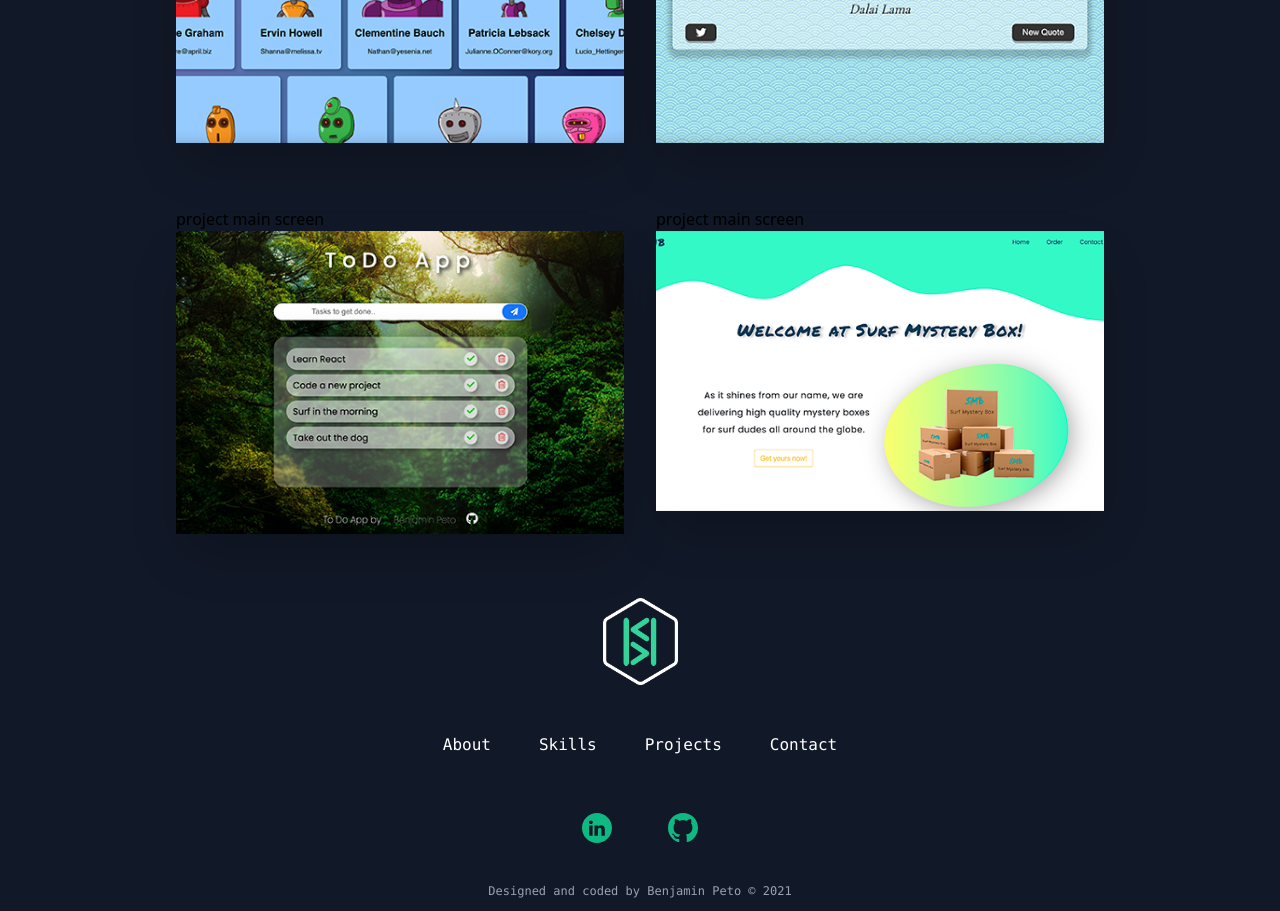
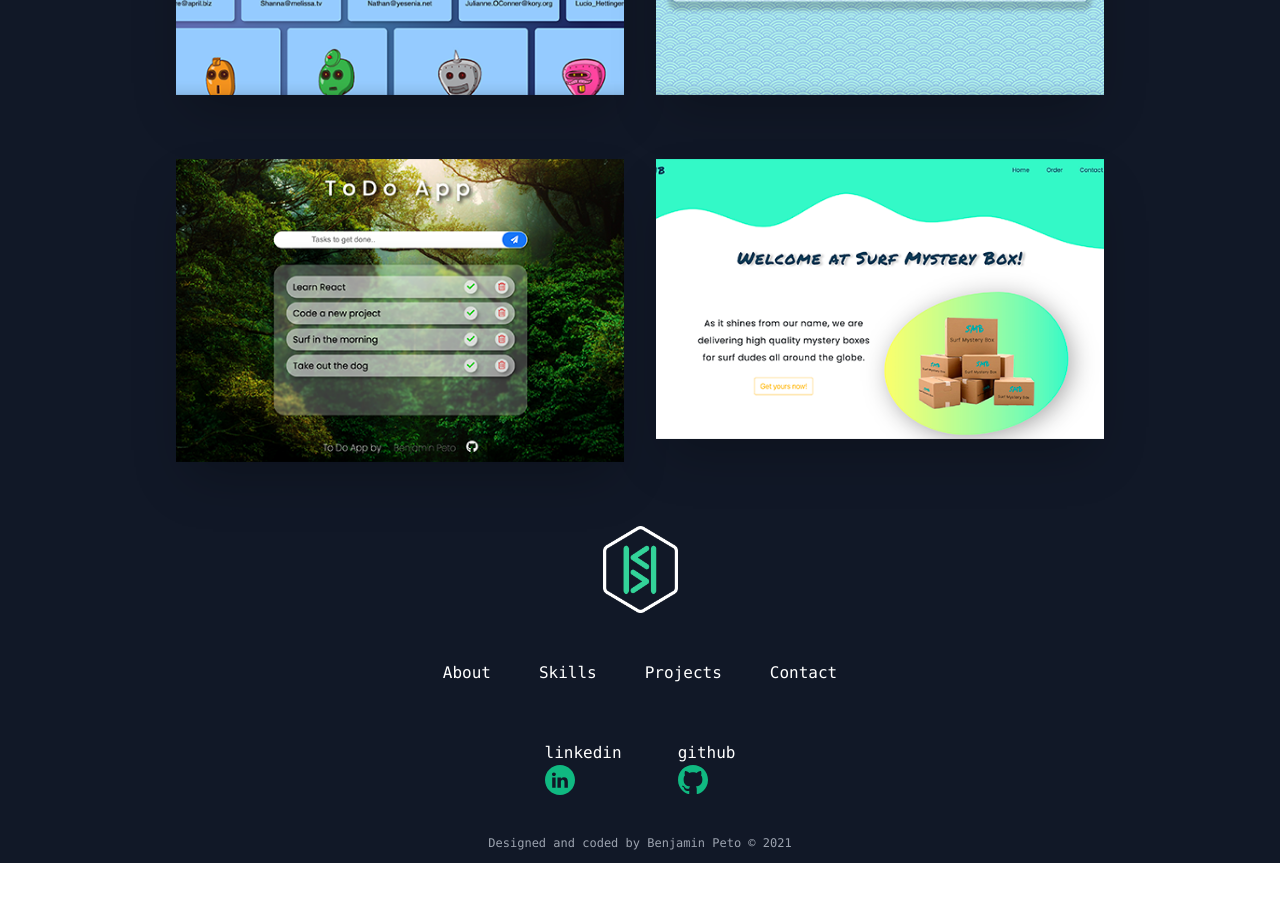
Before and after one commit to benjaminpeto/benji-portfolio, a React (Create React App) app: page /projects in a window 1280 px wide. Shown: the part 920-1831 px from the top of the page. After the commit the page ends 1783 px from the top, so only its background shows below. Built offline with nearby package versions, Linux system fonts and the light colour scheme.

Commit message:
fixed robots.txt and ahref's script

```diff
--- a/src/components/Footer/Footer.js
+++ b/src/components/Footer/Footer.js
@@ -24,7 +24,7 @@ function Footer() {
                 </ul>
                 <ul className="flex mx-auto text-white dark:text-black text-center">
                     <li className='p-2 cursor-pointer px-7 transform hover:scale-125 transition duration-300 ease-in-out'>
-                        <a href='https://www.linkedin.com/in/benjaminpeto/' target='_blank' rel='noreferrer'>
+                        <a href='https://www.linkedin.com/in/benjaminpeto/' target='_blank' rel='noreferrer'>linkedin
                             <xml version="1.0" encoding="UTF-8" standalone="no">
                                 <svg width="30" height="30" viewBox="0 0 48 48" fill="none" xmlns="http://www.w3.org/2000/svg">
                                     <path fillRule="evenodd" clipRule="evenodd" d="M24 0C10.7452 0 0 10.7452 0 24C0 37.2548 10.7452 48 24 48C37.2548 48 48 37.2548 48 24C48 10.7452 37.2548 0 24 0ZM11.5216 19.8778H16.9605V36.2196H11.5216V19.8778ZM17.3188 14.8227C17.2835 13.2204 16.1377 12 14.277 12C12.4164 12 11.2 13.2204 11.2 14.8227C11.2 16.3918 12.3805 17.6473 14.2064 17.6473H14.2412C16.1377 17.6473 17.3188 16.3918 17.3188 14.8227ZM30.3131 19.4941C33.8922 19.4941 36.5754 21.8303 36.5754 26.8497L36.5752 36.2196H31.1365V27.4767C31.1365 25.2807 30.3494 23.7822 28.3805 23.7822C26.8779 23.7822 25.9829 24.7924 25.5898 25.7682C25.446 26.1178 25.4107 26.605 25.4107 27.0934V36.22H19.9711C19.9711 36.22 20.0428 21.4117 19.9711 19.8783H25.4107V22.1929C26.1325 21.0802 27.4254 19.4941 30.3131 19.4941Z" fill="#10B981"/>
@@ -33,7 +33,7 @@ function Footer() {
                         </a>
                     </li>
                     <li className='p-2 cursor-pointer px-7 transform hover:scale-125 transition duration-300 ease-in-out'>
-                        <a href='https://github.com/benjaminpeto' target='_blank' rel='noreferrer'>
+                        <a href='https://github.com/benjaminpeto' target='_blank' rel='noreferrer'>github
                             <xml version="1.0" encoding="UTF-8" standalone="no">
                                 <svg width="30" height="30" id="i-github" xmlns="http://www.w3.org/2000/svg" viewBox="0 0 64 64">
                                     <path strokeWidth="0" fill="#10B981" d="M32 0 C14 0 0 14 0 32 0 53 19 62 22 62 24 62 24 61 24 60 L24 55 C17 57 14 53 13 50 13 50 13 49 11 47 10 46 6 44 10 44 13 44 15 48 15 48 18 52 22 51 24 50 24 48 26 46 26 46 18 45 12 42 12 31 12 27 13 24 15 22 15 22 13 18 15 13 15 13 20 13 24 17 27 15 37 15 40 17 44 13 49 13 49 13 51 20 49 22 49 22 51 24 52 27 52 31 52 42 45 45 38 46 39 47 40 49 40 52 L40 60 C40 61 40 62 42 62 45 62 64 53 64 32 64 14 50 0 32 0 Z" />
--- a/src/components/Projects/Projects.js
+++ b/src/components/Projects/Projects.js
@@ -29,7 +29,7 @@ function Projects() {
                     key={project.image}
                     className="sm:w-1/2 w-100 p-4 py-8"
                     rel='noreferrer'
-                    target='_blank'>project main screen
+                    target='_blank'>
                         <div className="flex relative shadow-2xl">
                         <img
                             alt="gallery items"
```
